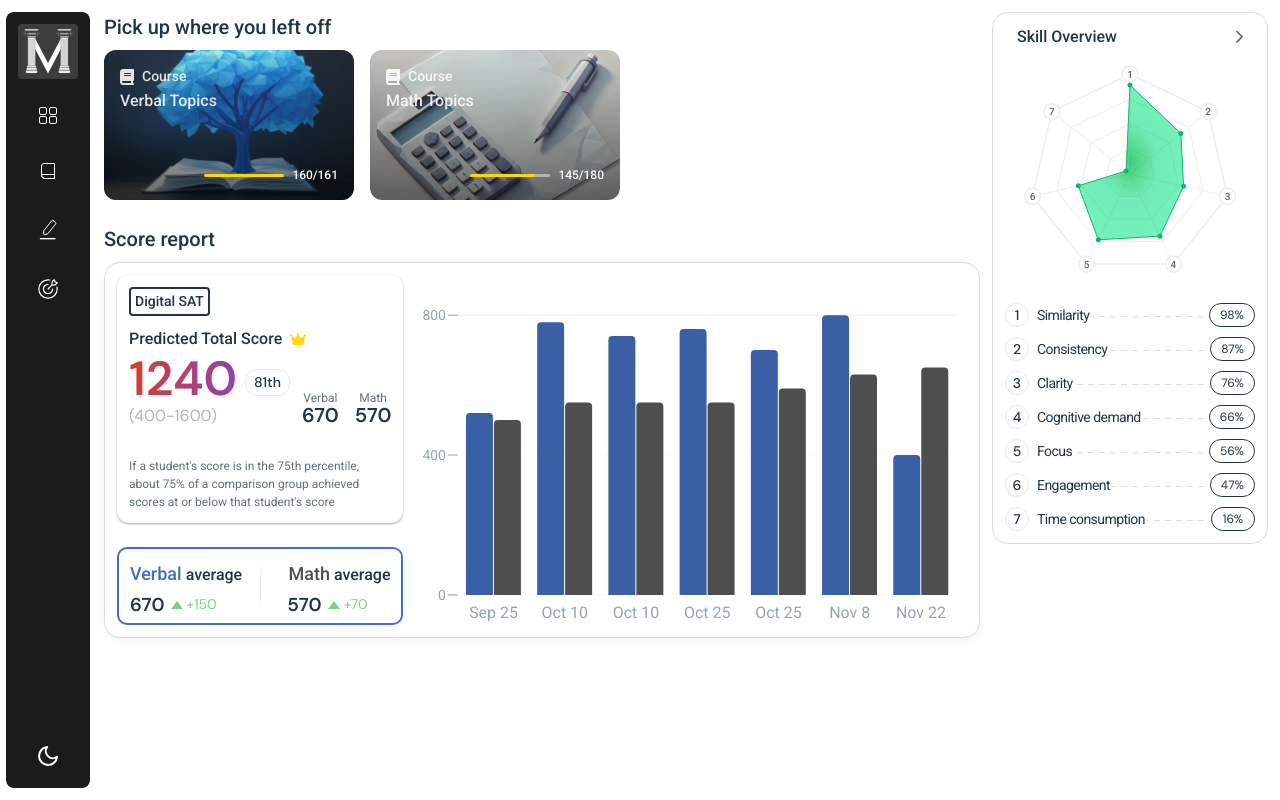
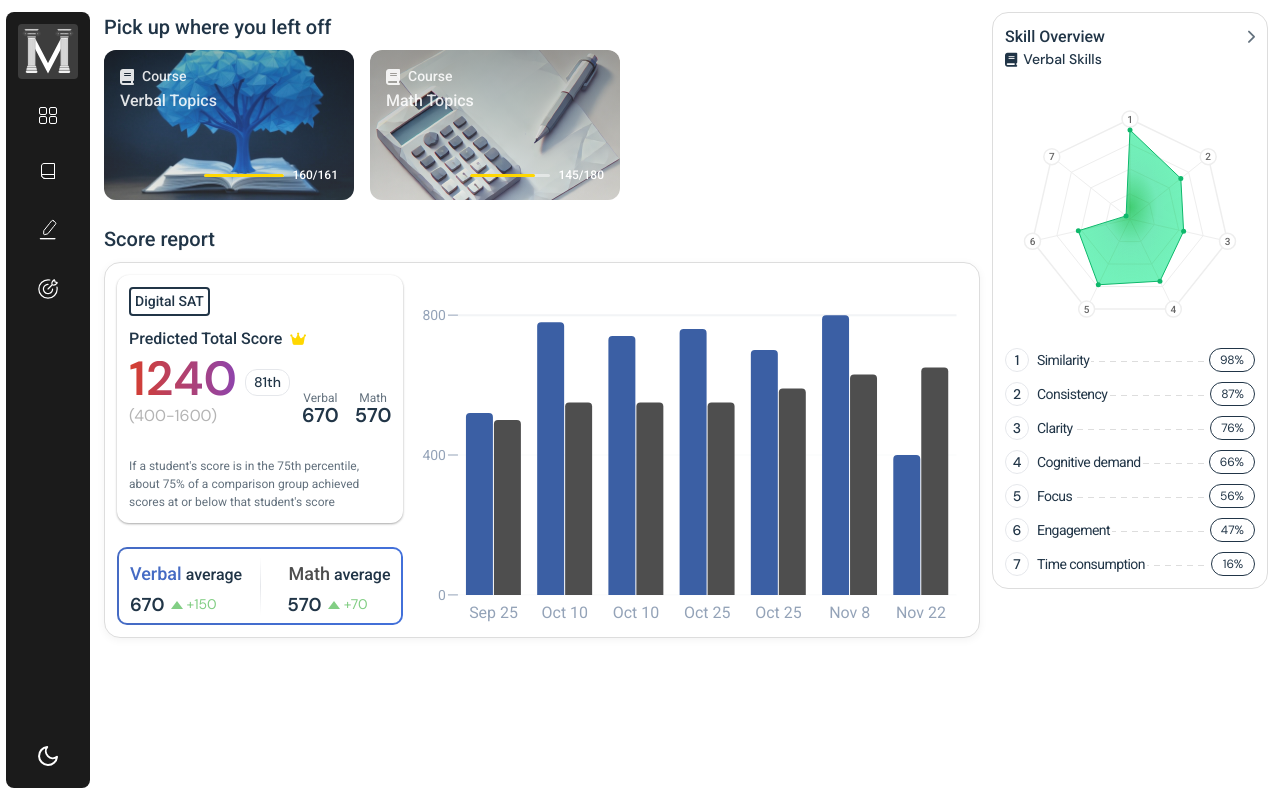
Before and after one commit to Orujhimaru/max_odyssey, a React (Vite) app: page / in a window 1280 px wide. Built offline with nearby package versions, Linux system fonts and the light colour scheme; a web font is replaced by a local one.

Commit message:
design: small touches

```diff
--- a/src/components/ContinueLearning/ContinueLearning.css
+++ b/src/components/ContinueLearning/ContinueLearning.css
@@ -40,7 +40,7 @@
   left: 0;
   right: 0;
   bottom: 0;
-  background: linear-gradient(180deg, #ababab33 0%, #10101099 100%);
+  background: linear-gradient(360deg, #c9c9c933 0%, #40404061 100%);
   border-radius: 12px;
 }
 
--- a/src/components/RadarComponent/RadarChart/RadarChart.css
+++ b/src/components/RadarComponent/RadarChart/RadarChart.css
@@ -218,7 +218,6 @@
   justify-content: space-between;
   align-items: center;
   margin-bottom: 6npx;
-  padding: 0 12px;
 }
 
 .radar-header h3 {
@@ -283,3 +282,21 @@
   mix-blend-mode: color-burn; /* Dark mode override */
   filter: none;
 }
+
+.skill-section-header {
+  font-family: "DM Sans", sans-serif;
+  font-size: 14px;
+  font-weight: 500;
+  color: var(--text-primary);
+  display: flex;
+  align-items: center;
+  gap: 6px;
+}
+
+.skill-section-header.verbal {
+  /* color: #456bc4; */
+}
+
+.skill-section-header.math {
+  color: var(--math-color);
+}
--- a/src/components/RadarComponent/RadarChart/RadarChart.jsx
+++ b/src/components/RadarComponent/RadarChart/RadarChart.jsx
@@ -182,6 +182,10 @@ export default function RadarChart({
       <div className="charts-wrapper">
         <div className={`charts-slider ${isSecondChartVisible ? "slide" : ""}`}>
           <div className="chart-section">
+            <div className="skill-section-header verbal">
+              <i className="fas fa-book"></i>
+              Verbal Skills
+            </div>
             <svg
               className="radar-chart-component"
               width={250}
@@ -340,6 +344,10 @@ export default function RadarChart({
             </div>
           </div>
           <div className="chart-section">
+            <div className="skill-section-header math">
+              <i className="fas fa-square-root-variable"></i>
+              Math Skills
+            </div>
             <svg
               className="radar-chart-component"
               width={250}
--- a/src/components/ScoreColumnComponent/ScoreBox/ScoreBox.css
+++ b/src/components/ScoreColumnComponent/ScoreBox/ScoreBox.css
@@ -19,7 +19,7 @@
 }
 
 span.score-box-title-type.verbal {
-  color: #456bc4;
+  color: var(--verbal-color);
   font-size: 18px;
 }
 span.score-box-title-type.math {
```
